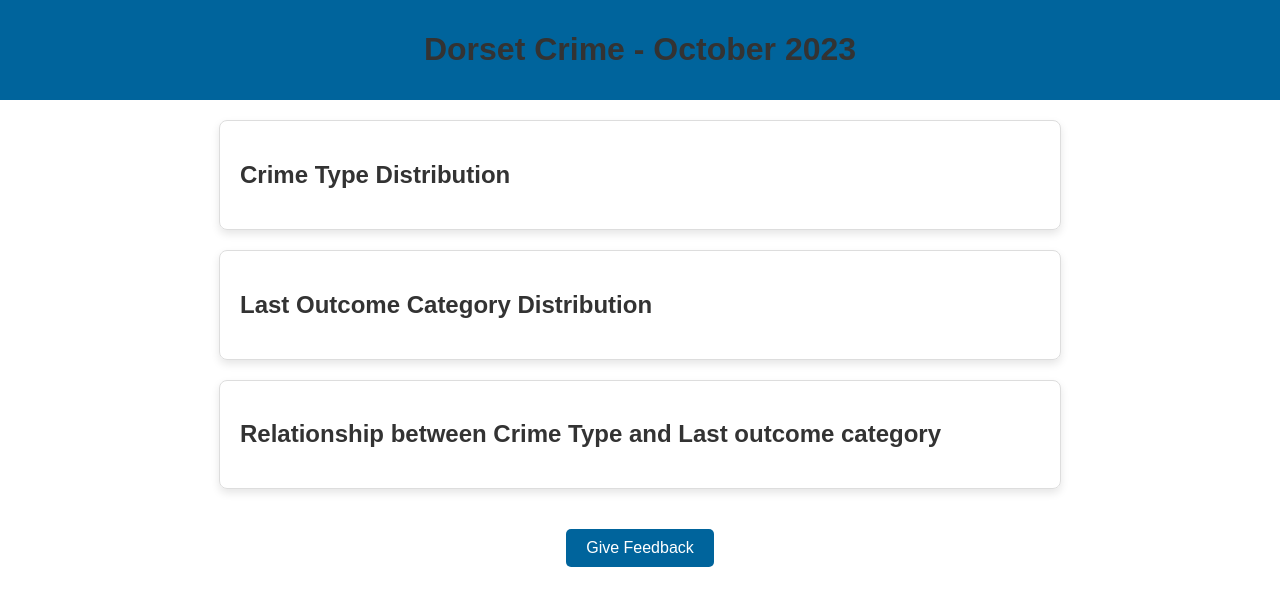
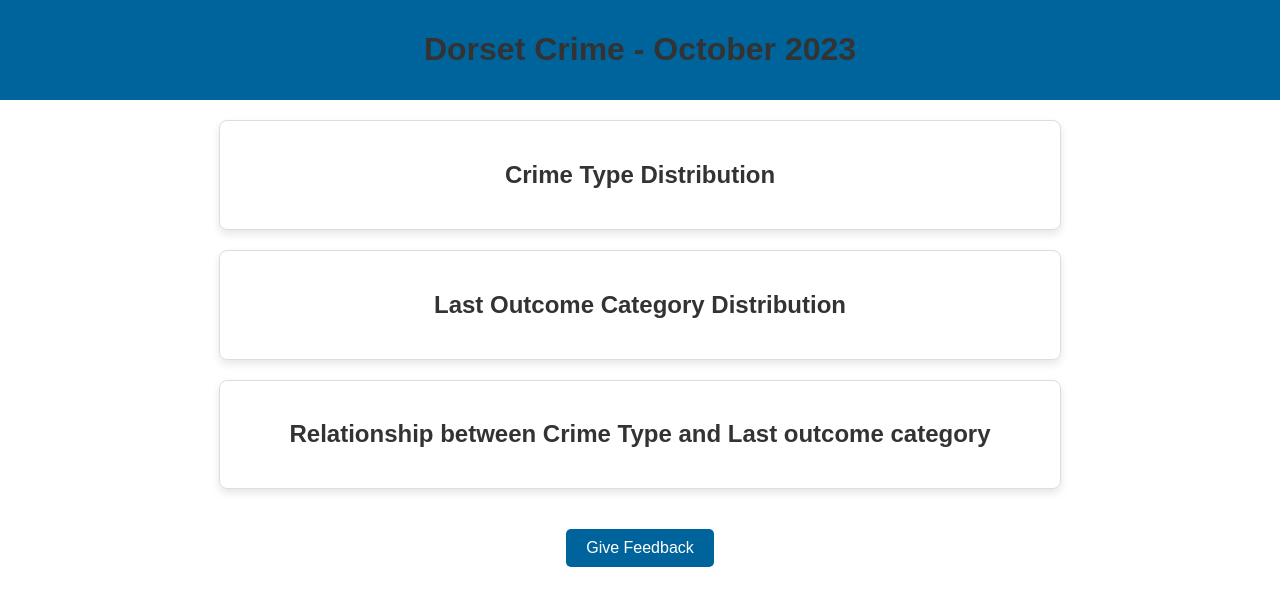
Before and after one commit to WWatson2000/dashboard, a Flask app: template templates/index.html in a window 1280 px wide. Shown: the top 606 px of the page. Run offline with Flask 3, Linux system fonts and the light colour scheme; the template is opened without the code that fills it, so the values that code supplies are empty; parts of the project's set-up code (start-up, migrations or seed data) failed here and were passed over.

Commit message:
Centered all the titles

```diff
--- a/static/styles.css
+++ b/static/styles.css
@@ -1,5 +1,3 @@
-/* static/styles.css */
-
 body {
     font-family: Arial, sans-serif;
     margin: 0;
@@ -8,7 +6,7 @@ body {
 
 .banner {
     background-color: #00649c;
-    color: white!important ;
+    color: white;
     text-align: center;
     padding: 10px;
     margin-bottom: 20px;
@@ -29,6 +27,10 @@ body {
     border-radius: 8px;
     box-shadow: 0 4px 8px rgba(0, 0, 0, 0.1);
     margin-bottom: 20px;
+}
+
+.chart-container h2 {
+    text-align: center;  /* Center the chart titles */
 }
 
 h1, h2 {
```
Also changed, not shown: 1 other file.
